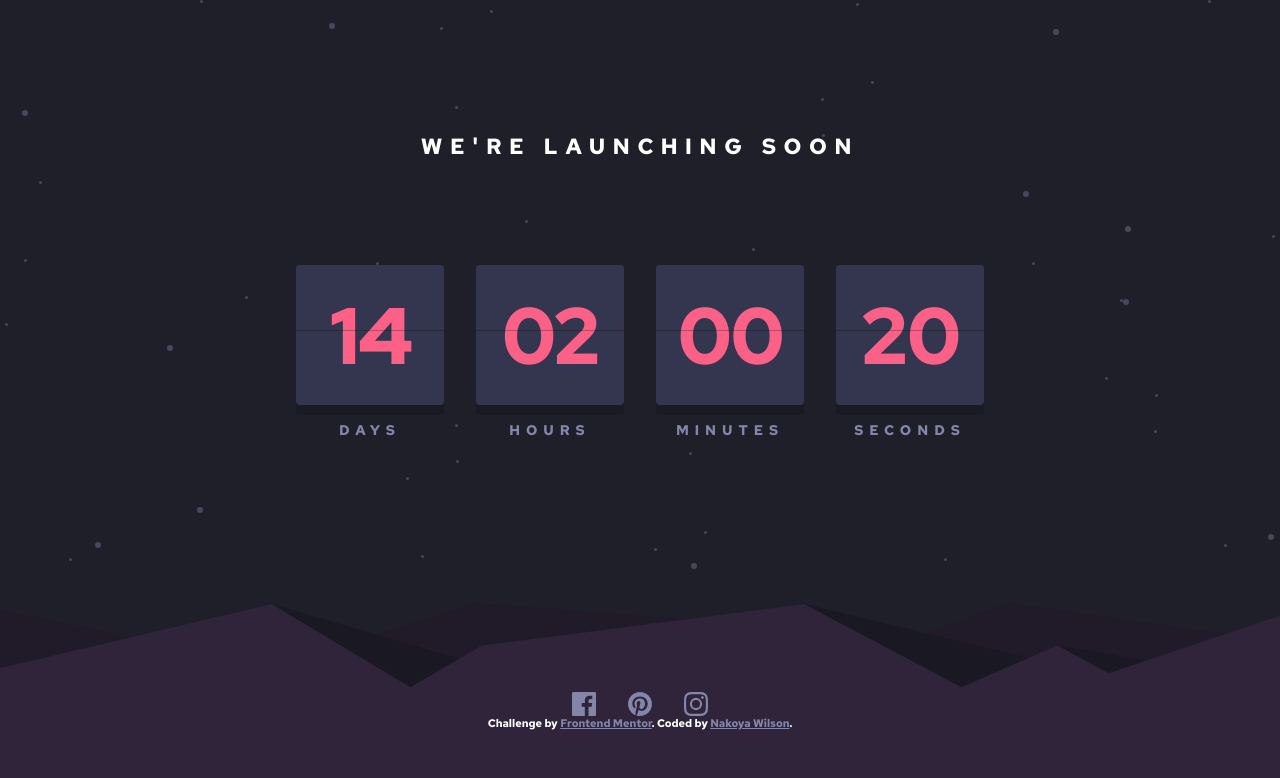
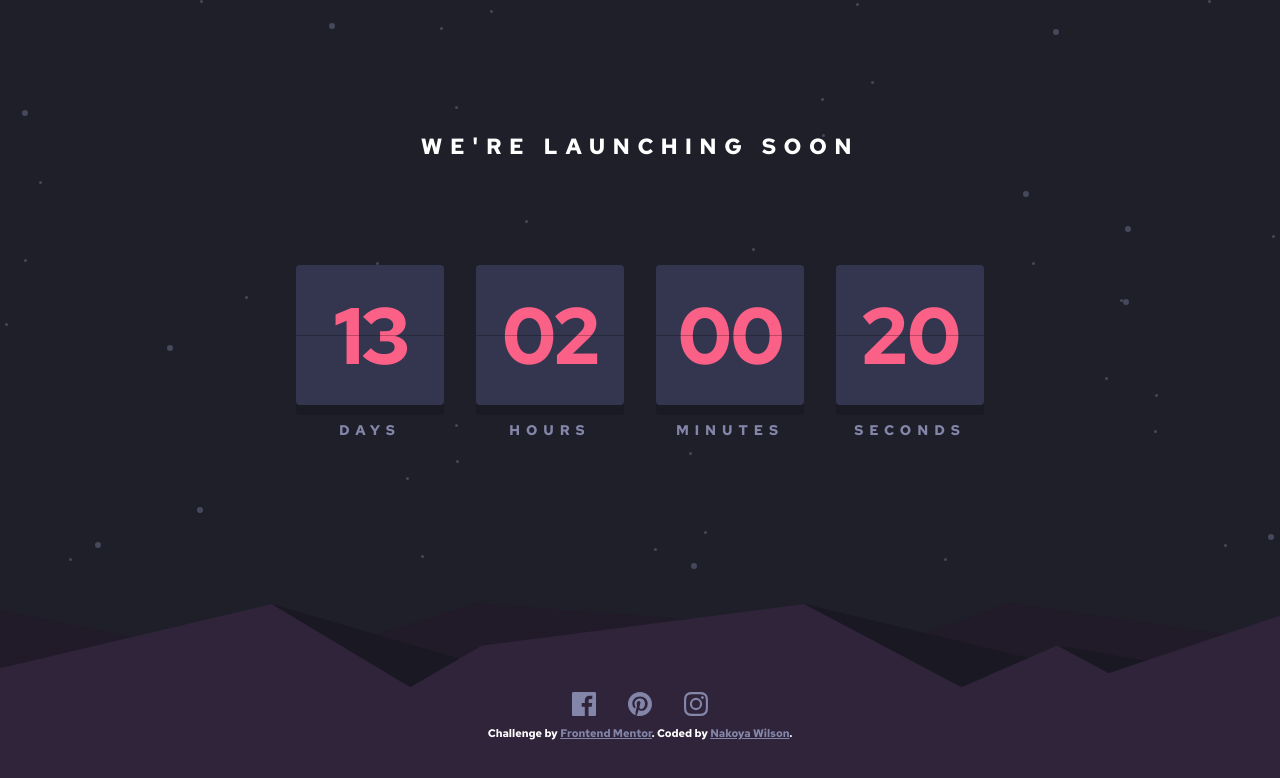
Before and after one commit to nakoyawilson/launch-countdown-timer, a plain HTML site: page index.html in a window 1280 px wide. Drawn offline with Linux system fonts and the light colour scheme.

Commit message:
Make minor adjustments

```diff
--- a/css/styles.css
+++ b/css/styles.css
@@ -87,10 +87,9 @@ span {
 
 .rectangle {
   position: absolute;
-  left: 0%;
-  right: 0%;
-  top: 46.15%;
-  bottom: 53.19%;
+  width: 100%;
+  height: 1px;
+  top: 50%;
   background: var(--black);
   opacity: 0.25;
 }
@@ -139,7 +138,7 @@ span {
   gap: 3.2rem;
   justify-content: center;
   align-items: center;
-  margin-top: 25.9rem;
+  margin: 25.9rem auto 1rem;
 }
 
 .attribution {
--- a/js/app.js
+++ b/js/app.js
@@ -3,7 +3,7 @@ const hours = document.getElementById("hours");
 const minutes = document.getElementById("minutes");
 const seconds = document.getElementById("seconds");
 
-let initialTime = new Date(Date.now() + 15 * 1000 * 60 * 60 * 24);
+let initialTime = new Date(Date.now() + 14 * 1000 * 60 * 60 * 24);
 initialTime = initialTime.setHours(0, 0, 0, 0);
 
 const updateCountdown = () => {
```
